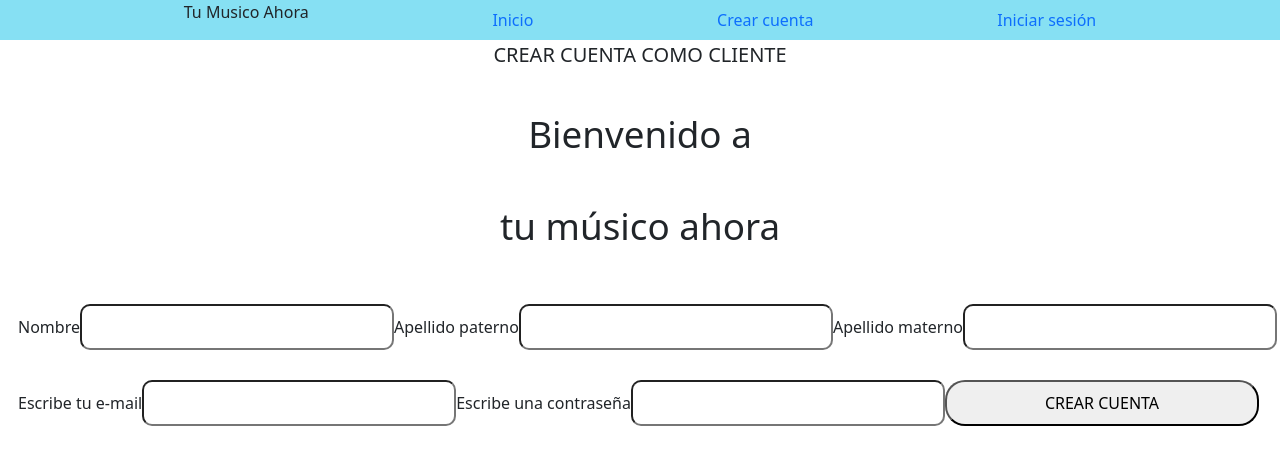
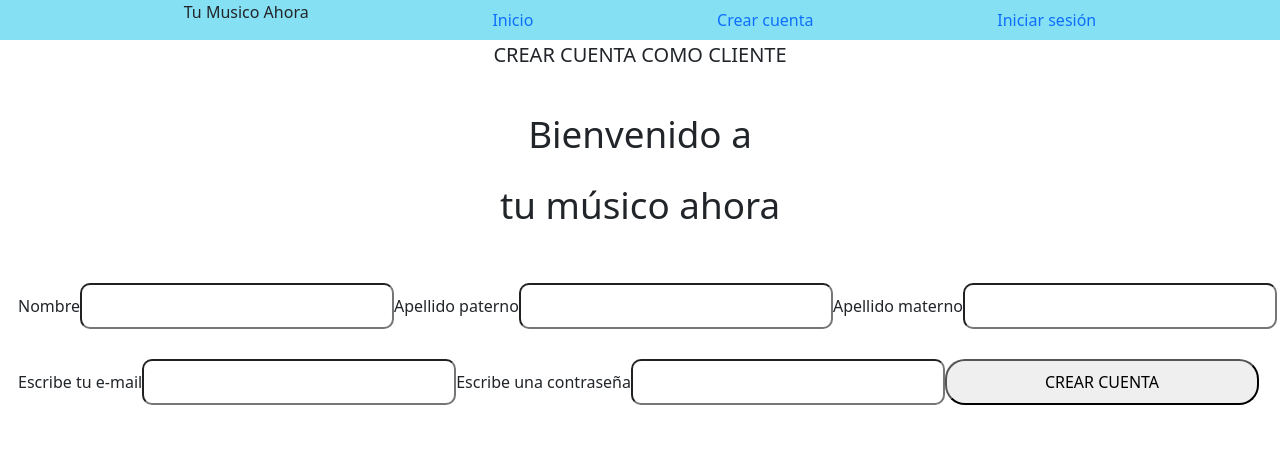
Before and after one commit to Kodemia-MusicApp/MusicApp-FrontEnd, a React app: page /crearcuenta/musican in a window 1280 px wide. Shown: the top 464 px of the page. Built offline with nearby package versions, Linux system fonts and the light colour scheme.

Commit message:
2 files modified

```diff
--- a/src/Pages/CreateAccountMusician/CreateAccountMusician.jsx
+++ b/src/Pages/CreateAccountMusician/CreateAccountMusician.jsx
@@ -11,7 +11,7 @@ export const CreateAccountMusician = () => {
                 <div className="CreateAccountMusician-Container">
                     <p className="Login-Title">CREAR CUENTA COMO CLIENTE</p>
                     <p className="Bienvenida">Bienvenido a</p>
-                    <p className="Bienvenida">tu músico ahora</p>
+                    <p className="Bienvenida2">tu músico ahora</p>
                     <form className="Login-Form">
                         <label>Nombre</label>
                         <input type="text" className="user" />
--- a/src/Pages/CreateAccountMusician/CreateAccountMusician.scss
+++ b/src/Pages/CreateAccountMusician/CreateAccountMusician.scss
@@ -1,7 +1,7 @@
 //CONTAINERS
 
 //INPUTS///
-.user{
+.user {
     width: 314px;
     height: 46px;
     border-radius: 10px;
@@ -9,10 +9,15 @@
     margin-bottom: 30px;
 }
 //TEXTOS
+.Bienvenida2 {
+    font-size: 2.3rem;
+    font-style: normal;
+    text-align: center;
+}
 
 //BOTON//
-.BotonGeneral{
-  width: 314px;
-  height: 46px;
-  border-radius: 20px;
+.BotonGeneral {
+    width: 314px;
+    height: 46px;
+    border-radius: 20px;
 }
```
